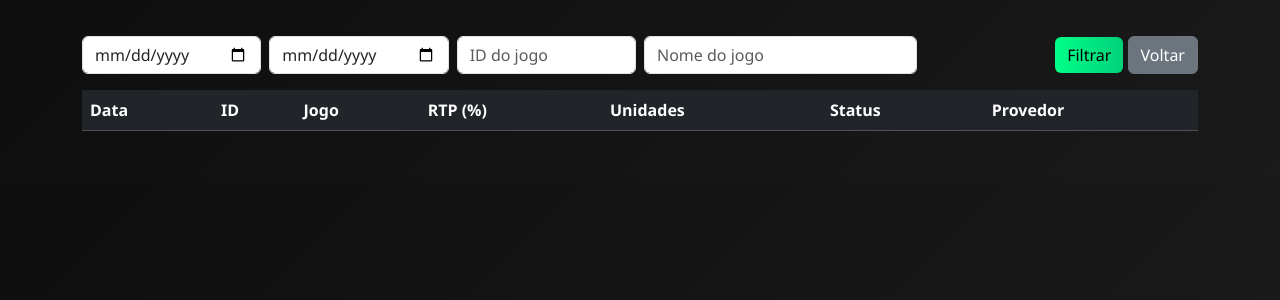
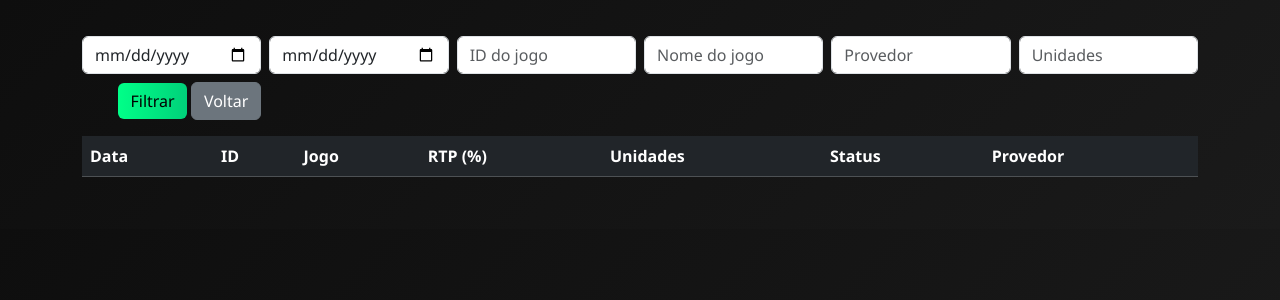
Before and after one commit to stuartffh/RTP-CGG, a Flask app: page /historico-registros in a window 1280 px wide. Shown: the top 300 px of the page. Run offline with Flask 3, Linux system fonts and the light colour scheme; data that the repository does not hold is empty; some libraries are stand-ins or nearby versions.

Commit message:
Add provider and units filter to history records

```diff
--- a/app.py
+++ b/app.py
@@ -323,7 +323,9 @@ def api_history_records():
     end = request.args.get("end")
     gid = request.args.get("game_id")
     name = request.args.get("name")
-    return jsonify(db.history_records(start, end, gid, name))
+    provider = request.args.get("provider")
+    extra = request.args.get("extra")
+    return jsonify(db.history_records(start, end, gid, name, provider, extra))
 
 
 @app.route("/api/registro-extra")
--- a/db.py
+++ b/db.py
@@ -181,6 +181,8 @@ def history_records(
     end: str | None = None,
     game_id: str | None = None,
     name: str | None = None,
+    provider: str | None = None,
+    extra: str | None = None,
     casa: str = "cbet",
 ):
     """Retorna registros filtrados da tabela rtp_history."""
@@ -198,6 +200,12 @@ def history_records(
     if name:
         where.append("lower(name) LIKE %s")
         params.append(f"%{name.lower()}%")
+    if provider:
+        where.append("lower(provider) LIKE %s")
+        params.append(f"%{provider.lower()}%")
+    if extra:
+        where.append("CAST(extra AS TEXT) LIKE %s")
+        params.append(f"%{extra}%")
     where_sql = f"WHERE {' AND '.join(where)}" if where else ""
     query = f"""
         SELECT game_id, name, provider, rtp, extra, rtp_status, timestamp
--- a/templates/historico_grid.html
+++ b/templates/historico_grid.html
@@ -20,10 +20,16 @@
       <div class="col-md-2">
         <input type="number" id="game-id" class="form-control" placeholder="ID do jogo" />
       </div>
-      <div class="col-md-3">
+      <div class="col-md-2">
         <input type="text" id="name" class="form-control" placeholder="Nome do jogo" />
       </div>
-      <div class="col-md-3 text-end">
+      <div class="col-md-2">
+        <input type="text" id="provider" class="form-control" placeholder="Provedor" />
+      </div>
+      <div class="col-md-2">
+        <input type="number" id="extra" class="form-control" placeholder="Unidades" />
+      </div>
+      <div class="col-md-2 text-end">
         <button id="btn-filtrar" class="btn btn-success">Filtrar</button>
         <a href="/" class="btn btn-secondary">Voltar</a>
       </div>
@@ -55,10 +61,14 @@
       const fim = document.getElementById('end').value;
       const gidValue = document.getElementById('game-id').value.trim();
       const nome = document.getElementById('name').value;
+      const provedor = document.getElementById('provider').value;
+      const unidades = document.getElementById('extra').value.trim();
       if (inicio) params.append('start', inicio);
       if (fim) params.append('end', fim);
       if (gidValue) params.append('game_id', gidValue);
       if (nome) params.append('name', nome);
+      if (provedor) params.append('provider', provedor);
+      if (unidades) params.append('extra', unidades);
       const resp = await fetch('/api/history/records?' + params.toString());
       if (!resp.ok) return;
       const dados = await resp.json();
```
